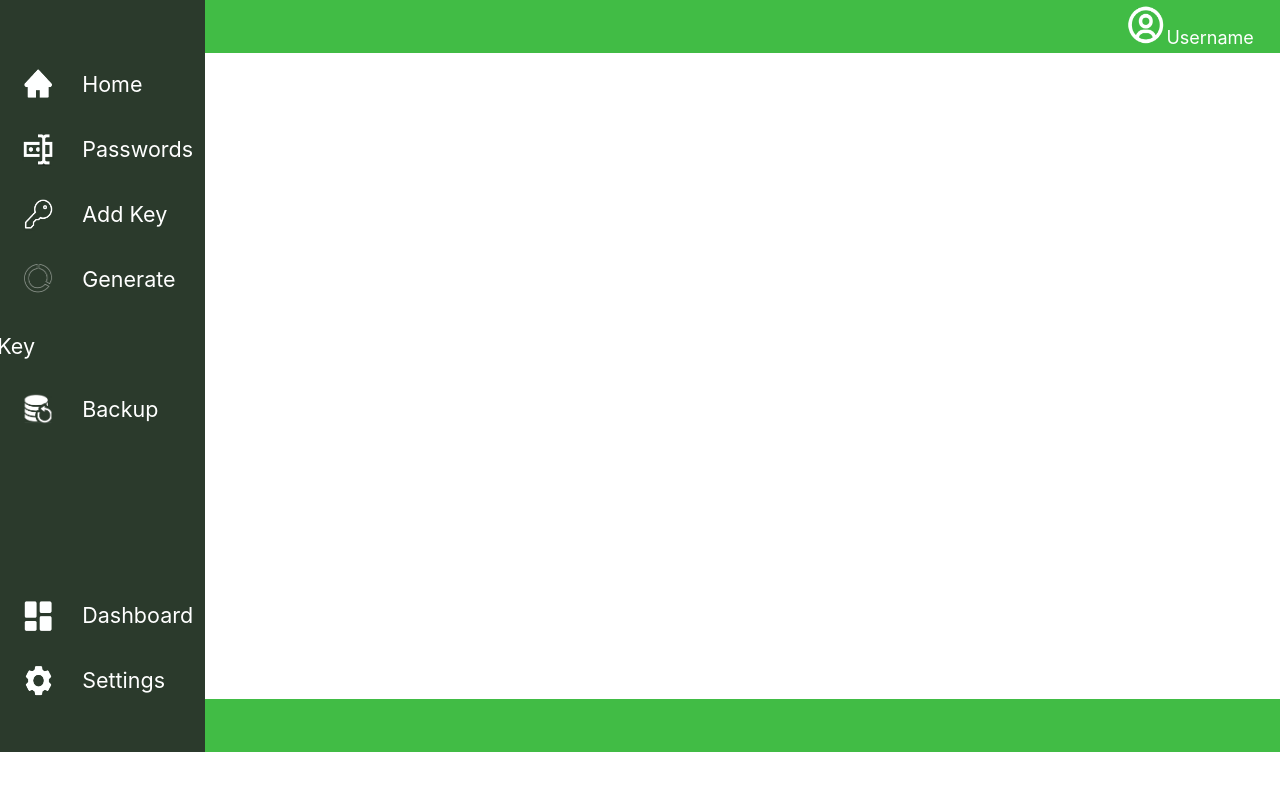
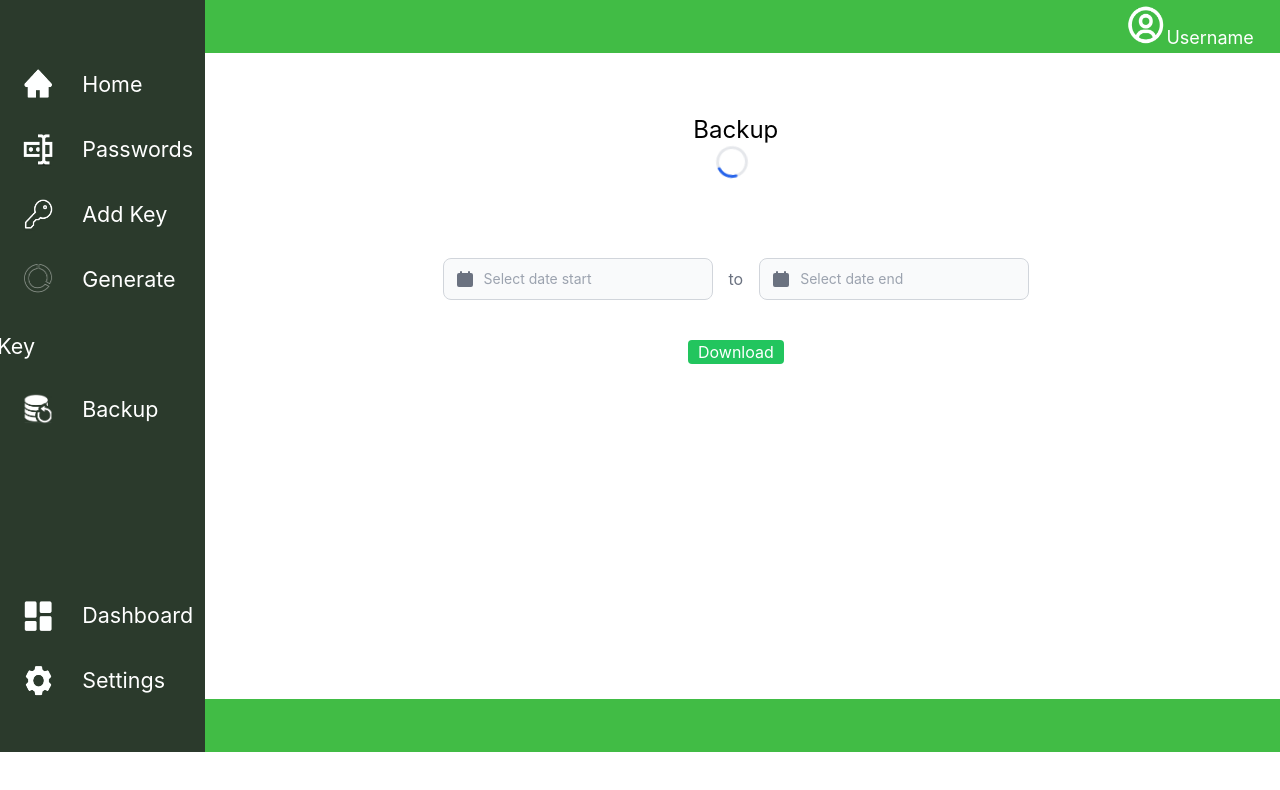
Before and after one commit to kaustav927/PassKey, a Next.js app: page /backup in a window 1280 px wide. Shown: the top 790 px of the page. Built offline with nearby package versions, Linux system fonts and the light colour scheme.

Commit message:
backup and add key

```diff
--- a/pages/backup.js
+++ b/pages/backup.js
@@ -1,12 +1,43 @@
 import Layout from '../components/layout/Layout';
+import AiOutlineDownload from 'react-icons/ai';
 
 const Backup = () => {
 
     return(
         <Layout>
-            <h3>Backup</h3>
+            <div className="ml-[20%] flex flex-col flex-center bg-slate-20 rounded h-90 w-3/4 ">
+                <h1 className="flex justify-center mt-2 text-2xl">Backup</h1>
+
+                <div className="mx-auto flex justify-center w-3/4 -mb-4">
+                    <svg role="status" className="mr-2 w-8 h-8 text-gray-200 animate-spin dark:text-gray-600 fill-blue-600" viewBox="0 0 100 101" fill="none" xmlns="http://www.w3.org/2000/svg">
+                        <path d="M100 50.5908C100 78.2051 77.6142 100.591 50 100.591C22.3858 100.591 0 78.2051 0 50.5908C0 22.9766 22.3858 0.59082 50 0.59082C77.6142 0.59082 100 22.9766 100 50.5908ZM9.08144 50.5908C9.08144 73.1895 27.4013 91.5094 50 91.5094C72.5987 91.5094 90.9186 73.1895 90.9186 50.5908C90.9186 27.9921 72.5987 9.67226 50 9.67226C27.4013 9.67226 9.08144 27.9921 9.08144 50.5908Z" fill="currentColor"/>
+                        <path d="M93.9676 39.0409C96.393 38.4038 97.8624 35.9116 97.0079 33.5539C95.2932 28.8227 92.871 24.3692 89.8167 20.348C85.8452 15.1192 80.8826 10.7238 75.2124 7.41289C69.5422 4.10194 63.2754 1.94025 56.7698 1.05124C51.7666 0.367541 46.6976 0.446843 41.7345 1.27873C39.2613 1.69328 37.813 4.19778 38.4501 6.62326C39.0873 9.04874 41.5694 10.4717 44.0505 10.1071C47.8511 9.54855 51.7191 9.52689 55.5402 10.0491C60.8642 10.7766 65.9928 12.5457 70.6331 15.2552C75.2735 17.9648 79.3347 21.5619 82.5849 25.841C84.9175 28.9121 86.7997 32.2913 88.1811 35.8758C89.083 38.2158 91.5421 39.6781 93.9676 39.0409Z" fill="currentFill"/>
+                    </svg>
+                </div>
+
+                <div date-rangepicker className="flex items-center mx-auto mt-24">
+                    <div className="relative">
+                            <div className="flex absolute inset-y-0 left-0 items-center pl-3 pointer-events-none">
+                                <svg className="w-5 h-5 text-gray-500 dark:text-gray-400" fill="currentColor" viewBox="0 0 20 20" xmlns="http://www.w3.org/2000/svg"><path d="M6 2a1 1 0 00-1 1v1H4a2 2 0 00-2 2v10a2 2 0 002 2h12a2 2 0 002-2V6a2 2 0 00-2-2h-1V3a1 1 0 10-2 0v1H7V3a1 1 0 00-1-1zm0 5a1 1 0 000 2h8a1 1 0 100-2H6z" ></path></svg>
+                            </div>
+                            <input name="start" type="text" className="bg-gray-50 border border-gray-300 text-gray-900 sm:text-sm rounded-lg focus:ring-blue-500 focus:border-blue-500 block w-full pl-10 p-2.5  dark:bg-gray-700 dark:border-gray-600 dark:placeholder-gray-400 dark:text-white dark:focus:ring-blue-500 dark:focus:border-blue-500" placeholder="Select date start"/>
+                    </div>
+                    <span className="mx-4 text-gray-500">to</span>
+                    <div className="relative">
+                        <div className="flex absolute inset-y-0 left-0 items-center pl-3 pointer-events-none">
+                            <svg className="w-5 h-5 text-gray-500 dark:text-gray-400" fill="currentColor" viewBox="0 0 20 20" xmlns="http://www.w3.org/2000/svg"><path d="M6 2a1 1 0 00-1 1v1H4a2 2 0 00-2 2v10a2 2 0 002 2h12a2 2 0 002-2V6a2 2 0 00-2-2h-1V3a1 1 0 10-2 0v1H7V3a1 1 0 00-1-1zm0 5a1 1 0 000 2h8a1 1 0 100-2H6z" ></path></svg>
+                        </div>
+                        <input name="end" type="text" className="bg-gray-50 border border-gray-300 text-gray-900 sm:text-sm rounded-lg focus:ring-blue-500 focus:border-blue-500 block w-full pl-10 p-2.5  dark:bg-gray-700 dark:border-gray-600 dark:placeholder-gray-400 dark:text-white dark:focus:ring-blue-500 dark:focus:border-blue-500" placeholder="Select date end"/>
+                    </div>
+                </div>
+
+
+                <button className="bg-green-500 w-24 mx-auto rounded mt-10">
+                    <p className="text-white">Download</p>
+                </button>
+
+           </div>
         </Layout>
-
 
     );
 };
```
